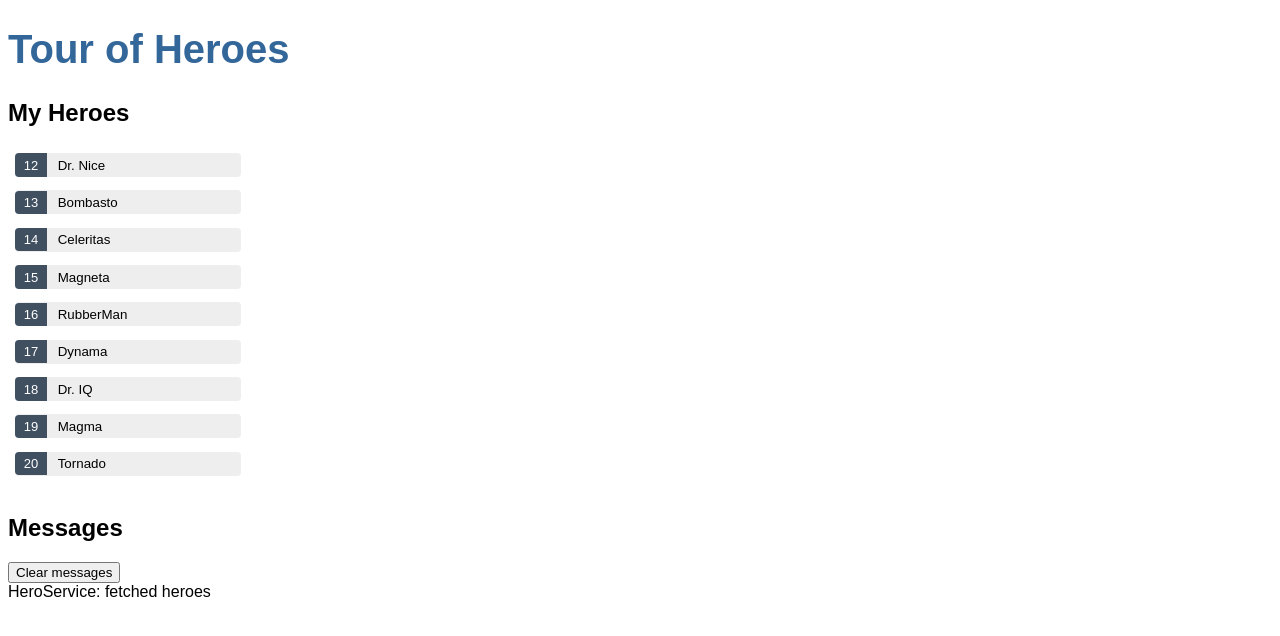
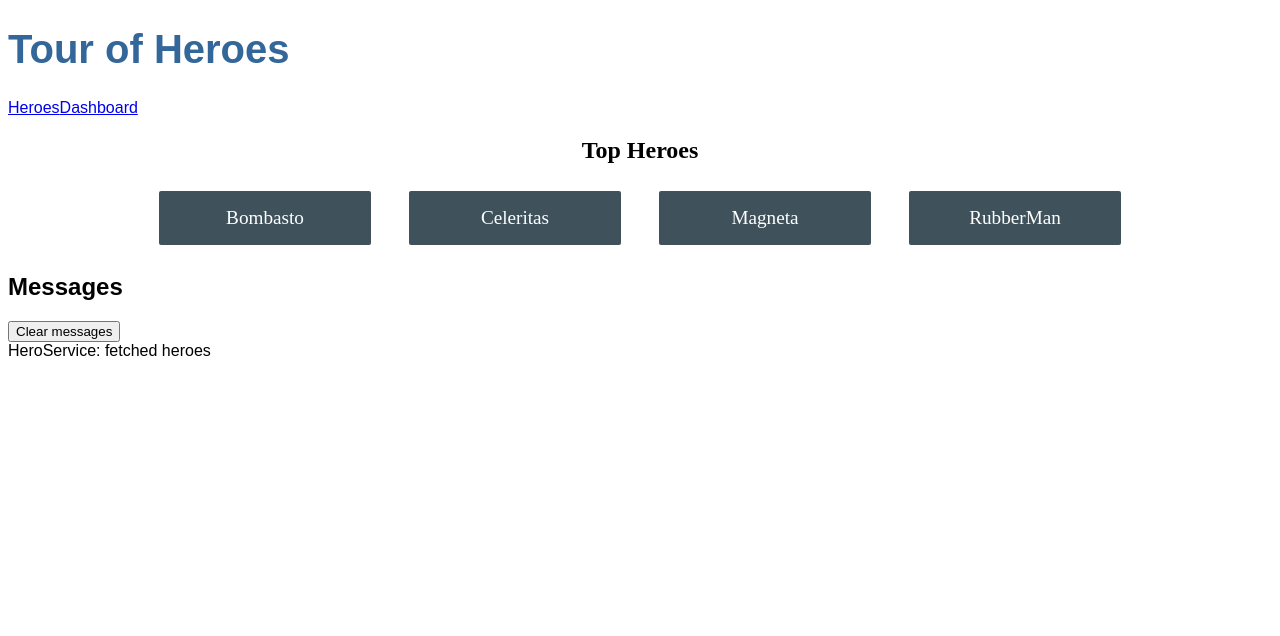
Before and after one commit to AngelMaldonado/UASLP-Aplicaciones-Web-Escalables, an Angular app in the folder Angular/03TourOfHeroes/: page /dashboard in a window 1280 px wide. Shown: the top 636 px of the page. Built offline with nearby package versions, Linux system fonts and the light colour scheme.

Commit message:
🔴03TourOfHeroes - Manejo de rutas con el módulo Routes de Angular (avance)

```diff
--- a/Angular/03TourOfHeroes/src/app/app.component.html
+++ b/Angular/03TourOfHeroes/src/app/app.component.html
@@ -1,3 +1,7 @@
 <h1>{{ title }}</h1>
-<app-heroes></app-heroes>
+<nav>
+  <a routerLink="/heroes">Heroes</a>
+  <a routerLink="/dashboard">Dashboard</a>
+</nav>
+<router-outlet></router-outlet>
 <app-messages></app-messages>
--- /dev/null
+++ b/Angular/03TourOfHeroes/src/app/dashboard/dashboard.component.css
@@ -0,0 +1,50 @@
+/* DashboardComponent's private CSS styles */
+
+h2 {
+  text-align: center;
+}
+
+.heroes-menu {
+  padding: 0;
+  margin: auto;
+  max-width: 1000px;
+
+  /* flexbox */
+  display: flex;
+  flex-direction: row;
+  flex-wrap: wrap;
+  justify-content: space-around;
+  align-content: flex-start;
+  align-items: flex-start;
+}
+
+a {
+  background-color: #3f525c;
+  border-radius: 2px;
+  padding: 1rem;
+  font-size: 1.2rem;
+  text-decoration: none;
+  display: inline-block;
+  color: #fff;
+  text-align: center;
+  width: 100%;
+  min-width: 70px;
+  margin: .5rem auto;
+  box-sizing: border-box;
+
+  /* flexbox */
+  order: 0;
+  flex: 0 1 auto;
+  align-self: auto;
+}
+
+@media (min-width: 600px) {
+  a {
+    width: 18%;
+    box-sizing: content-box;
+  }
+}
+
+a:hover {
+  background-color: #000;
+}
--- /dev/null
+++ b/Angular/03TourOfHeroes/src/app/dashboard/dashboard.component.html
@@ -0,0 +1,6 @@
+<h2>Top Heroes</h2>
+<div class="heroes-menu">
+  <a *ngFor="let hero of heroes" routerLink="/detail{{hero.id}}">
+    {{hero.name}}
+  </a>
+</div>
--- /dev/null
+++ b/Angular/03TourOfHeroes/src/app/dashboard/dashboard.component.ts
@@ -0,0 +1,23 @@
+import { Component, OnInit } from '@angular/core';
+import { Hero } from '../hero';
+import { HeroService } from '../hero.service';
+
+@Component({
+  selector: 'app-dashboard',
+  templateUrl: './dashboard.component.html',
+  styleUrls: ['./dashboard.component.css']
+})
+export class DashboardComponent implements OnInit {
+  heroes: Hero[] = [];
+
+  constructor(private heroService: HeroService) { }
+
+  ngOnInit(): void {
+    this.getHeroes();
+  }
+
+  getHeroes(): void {
+    this.heroService.getHeroes()
+      .subscribe(heroes => this.heroes = heroes.slice(1, 5));
+  }
+}
--- a/Angular/03TourOfHeroes/src/app/heroes/heroes.component.html
+++ b/Angular/03TourOfHeroes/src/app/heroes/heroes.component.html
@@ -7,5 +7,3 @@
     </button>
   </li>
 </ul>
-
-<app-hero-detail [hero]="selectedHero"></app-hero-detail>
```
Also changed, not shown: Angular/03TourOfHeroes/src/app/app-routing.module.ts (added, +19 -0 lines), Angular/03TourOfHeroes/src/app/app.module.ts (+6 -2 lines), 1 other file (tests, documents, lock files or other folders).
